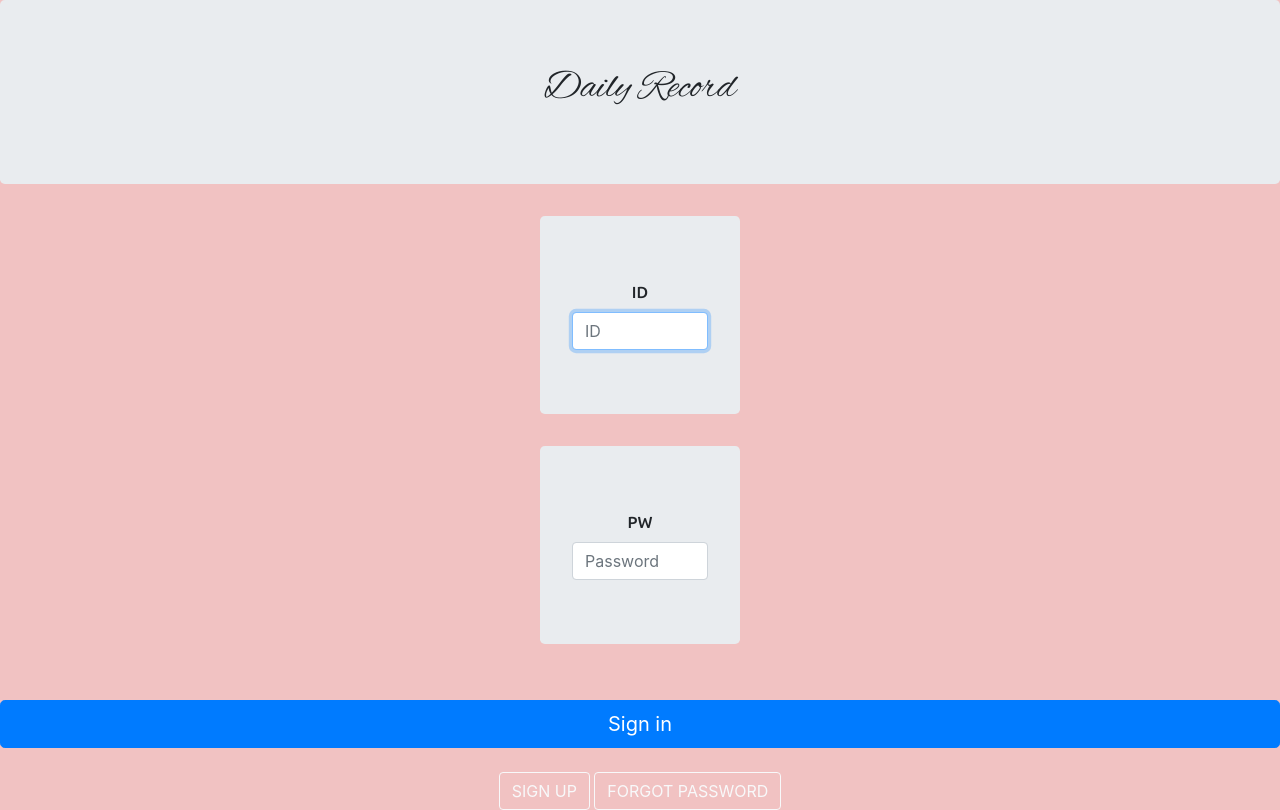
After one commit to Yebin11/DailyRecord, a Django app: page /dailyrecord/login/ in a window 1280 px wide. The commit adds this page. Run offline with Django 3.2, Linux system fonts and the light colour scheme; some libraries are stand-ins or nearby versions.

Commit message:
Add login/join.html

```diff
--- a/dailyrecord/urls.py
+++ b/dailyrecord/urls.py
@@ -4,4 +4,6 @@ from . import views
 
 urlpatterns = [
     path('', views.index),
+    path('login/', views.loginP),
+    path('join/', views.joinP),
 ]
--- a/dailyrecord/views.py
+++ b/dailyrecord/views.py
@@ -6,3 +6,9 @@ from django.http import HttpResponse
 
 def index(request):
     return render(request, 'dailyrecord/start_page.html')
+
+def loginP(request):
+    return render(request, 'dailyrecord/login_page.html')
+
+def joinP(request):
+    return render(request, 'dailyrecord/join_page.html')
--- /dev/null
+++ b/templates/dailyrecord/login_page.html
@@ -0,0 +1,96 @@
+<!DOCTYPE html>
+<html>
+    <head>
+        <title>:: Daily Record ::</title>
+        <link rel="preconnect" href="https://fonts.googleapis.com">
+<link rel="preconnect" href="https://fonts.gstatic.com" crossorigin>
+<link href="https://fonts.googleapis.com/css2?family=Alex+Brush&family=Ubuntu:wght@500&display=swap" rel="stylesheet">
+        <meta charset="utf-8">
+        <meta name="viewport" content="width=device-width, initial-scale=1">
+
+        <link href="/static/bootstrap.min.css" rel="stylesheet">
+        <style>
+            body{
+                background-color: #f1c2c2;
+                justify-content: center;
+                align-items: center;
+                vertical-align: middle;
+            }
+            div#titleB{
+                font-family: 'Alex Brush', cursive;
+                font-size: 50px;
+                font-weight: bold;
+            }
+            div#ID{
+                width: 200px;
+                margin-top: 10px;
+                margin-bottom: 10px;
+                position: relative;
+                left: 50%;
+                transform: translateX(-50%);
+                text-align: right;
+            }
+            div#PW{
+                width: 200px;
+                margin-top: 10px;
+                margin-bottom: 10px;
+                position: relative;
+                left: 50%;
+                transform: translateX(-50%);
+                text-align: right;
+            }
+
+        </style>
+        <!-- Custom styles for this template -->
+        <link href="/static/signin.css" rel="stylesheet">
+
+    </head>
+    <body class = "text-center">
+        <!-- header -->
+        <div id="titleB">
+            <div class="jumbotron text-center">
+                <center>
+                    <h1>Daily Record</h1>
+                </center>
+            </div>
+        </div>
+        <!-- content -->
+        <div id="form-signin">
+            <form>
+                <div id="ID">
+                    <div class="jumbotron text-center">
+                            <span style="font-family: 'Ubuntu', sans-serif;">
+                            <label for="inputEmail" class="visually-hidden">ID</label></span>
+                            <input type="email" id="inputId" class="form-control" placeholder="ID" required autofocus>
+
+                    </div>
+                </div>
+                <div id="PW">
+                    <div class="jumbotron text-center">
+                            <span style="font-family: 'Ubuntu', sans-serif;">
+                            <label for="inputPassword" class="visually-hidden">PW</label>
+                        </span>
+                            <input type="password" id="inputPassword" class="form-control" placeholder="Password" required>
+                    </div>
+                </div>
+                <br>
+                <div id="signIn">
+                    <center>
+                        <button class="w-100 btn btn-lg btn-primary" type="submit">Sign in</button>
+                    </center>
+                </div>
+                <br>
+                <div id="signElse">
+                    <center>
+                        <button type="button" class="btn btn-outline-light">SIGN UP</button>
+                        <button type="button" class="btn btn-outline-light">FORGOT PASSWORD</button>
+                    </center>
+                </div>
+
+                </form>
+            </main>
+        <!-- footer -->
+
+    </body>
+
+    </html>
--- a/templates/dailyrecord/start_page.html
+++ b/templates/dailyrecord/start_page.html
@@ -2,4 +2,4 @@
 <link rel="stylesheet" type="text/css" href="{% static 'style.css' %}">
 
 <h1>Daily Record</h1>
-<h2>Login</h2>
+<h2>Start</h2>
```
Also changed, not shown: templates/dailyrecord/join_page.html (added, +101 -0 lines).
